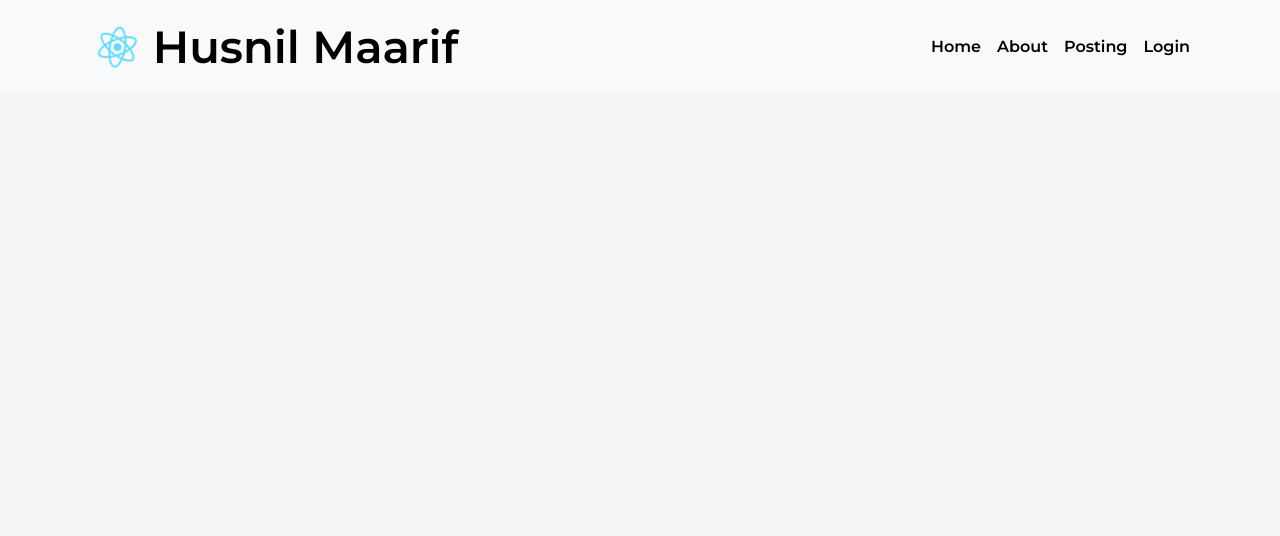
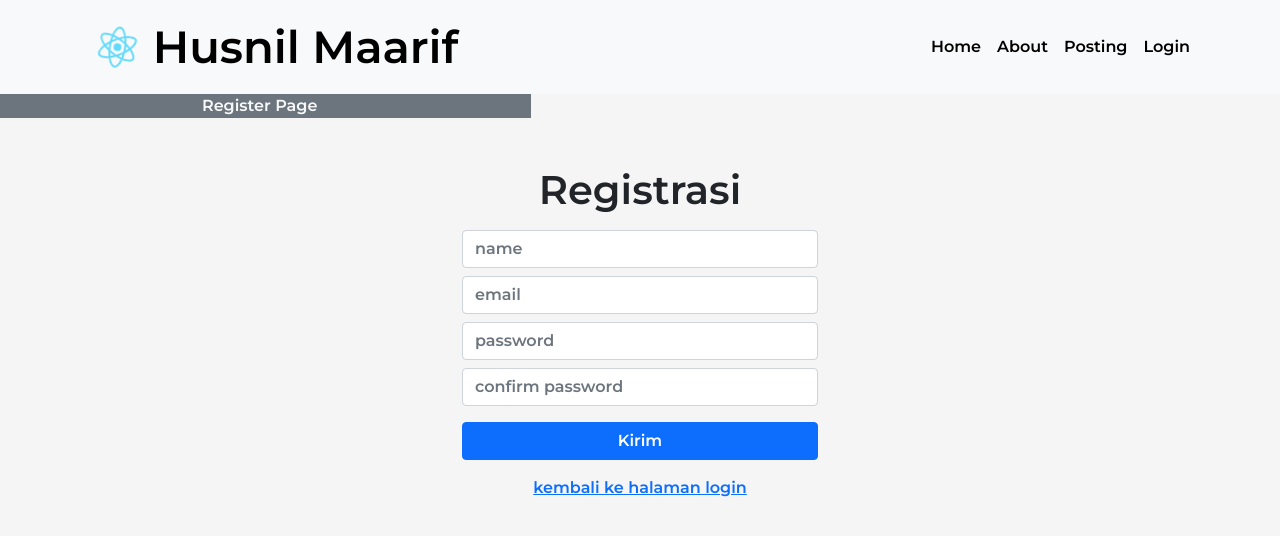
Before and after one commit to husnilmaarif/vanz-inovatif-teknologi, a React (Create React App) app: page /register in a window 1280 px wide. Shown: the top 536 px of the page. Built offline with nearby package versions, Linux system fonts and the light colour scheme.

Commit message:
login page, register page, config firebase

```diff
--- a/package.json
+++ b/package.json
@@ -8,6 +8,7 @@
     "@testing-library/user-event": "^13.5.0",
     "autoprefixer": "^10.4.5",
     "bootstrap": "^5.1.3",
+    "firebase": "^9.8.1",
     "react": "^18.1.0",
     "react-bootstrap": "^2.4.0",
     "react-dom": "^18.1.0",
--- a/src/App.js
+++ b/src/App.js
@@ -1,7 +1,7 @@
 // style & depencency
-import React from 'react'
+import React from "react";
 import "./App.css";
-import { BrowserRouter, Routes, Route } from "react-router-dom";
+import { BrowserRouter as Router, Routes, Route } from "react-router-dom";
 import "bootstrap/dist/css/bootstrap.min.css";
 
 // components
@@ -12,19 +12,21 @@ import HomePage from "./pages/HomePage";
 import AboutPage from "./pages/AboutPage";
 import PostingPage from "./pages/PostingPage";
 import LoginPage from "./pages/LoginPage";
+import RegisterPage from "./pages/RegisterPage";
 
 function App() {
   return (
     <div>
-      <BrowserRouter>
+      <Router>
         <Navigasi />
         <Routes>
           <Route path="/" exact element={<HomePage />} />
           <Route path="/about" element={<AboutPage />} />
           <Route path="/posting" element={<PostingPage />} />
           <Route path="/login" element={<LoginPage />} />
+          <Route path="/register" element={<RegisterPage />} />
         </Routes>
-      </BrowserRouter>
+      </Router>
     </div>
   );
 }
--- a/src/components/Navigasi.js
+++ b/src/components/Navigasi.js
@@ -1,5 +1,5 @@
 import React from "react";
-import logo from "../logo.svg";
+import logo from "../assets/logo.svg";
 import { Link } from "react-router-dom";
 import { Navbar, Container, Nav } from "react-bootstrap";
 
@@ -10,7 +10,9 @@ function Navigasi() {
         <Container>
           <img src={logo} className="App-logo" alt="logo" />
           <Navbar.Brand className="brand">
-            <Link to="/" className="brand">Husnil Maarif</Link>
+            <Link to="/" className="brand">
+              Husnil Maarif
+            </Link>
           </Navbar.Brand>
           <Navbar.Toggle aria-controls="basic-navbar-nav" />
           <Navbar.Collapse id="basic-navbar-nav">
--- /dev/null
+++ b/src/config/firebase/index.js
@@ -0,0 +1,21 @@
+// Import the functions you need from the SDKs you need
+import firebase from "firebase/compat/app";
+// import 'firebase/auth'
+// import 'firebase/firestore'
+
+// Your web app's Firebase configuration
+// For Firebase JS SDK v7.20.0 and later, measurementId is optional
+const firebaseConfig = {
+    apiKey: "AIzaSyAH5P3wofqca-9vEnv27mDCq2WXQVt38bw",
+    authDomain: "notes-sederhana.firebaseapp.com",
+    projectId: "notes-sederhana",
+    storageBucket: "notes-sederhana.appspot.com",
+    messagingSenderId: "328996954984",
+    appId: "1:328996954984:web:1f2edd793a611480c4ecdd",
+    measurementId: "G-RH1TZVXCEZ"
+  };
+
+  // Initialize Firebase
+  firebase.initializeApp(firebaseConfig);
+
+  export default firebase
--- a/src/index.css
+++ b/src/index.css
@@ -1,4 +1,6 @@
 @import url("https://fonts.googleapis.com/css2?family=Montserrat:wght@600&display=swap");
+
+/* *{border: solid black;} */
 
 body {
   margin: 0;
--- a/src/pages/AboutPage.js
+++ b/src/pages/AboutPage.js
@@ -74,7 +74,7 @@ function AboutPage() {
                 <li>High attention to detail</li>
                 <li>Analitycal and reasoning skills</li>
                 <li>Problem solving</li>
-                <li>Able to work collaborativel</li>
+                <li>Able to work collaboratively</li>
               </ul>
             </div>
           </div>
--- a/src/pages/LoginPage.js
+++ b/src/pages/LoginPage.js
@@ -1,13 +1,60 @@
-import React from 'react'
+import React, { useState } from "react";
+import { Link } from "react-router-dom";
 
 function LoginPage() {
+  const [email, setEmail] = useState("");
+  const [password, setPassword] = useState("");
+
+  function login() {
+    const user = {
+      email,
+      password,
+    };
+    console.log(user);
+  }
+
   return (
-    <div><div className="row">
-    <div className="col-md-5 bg-success text-light text-center">
-      Login Page
-    </div>
-  </div></div>
-  )
+    <>
+      <div className="row">
+        <div className="col-md-5 bg-success text-light text-center">
+          Login Page
+        </div>
+      </div>
+      <div className="container">
+        <div className="row justify-content-center my-5">
+          <div className="col-md-4">
+            <h1 className="text-center">Login</h1>
+
+            <form className="mt-3">
+              <input
+                type="email"
+                placeholder="email"
+                className="form-control"
+                value={email}
+                onChange={(e) => setEmail(e.target.value)}
+              />
+              <input
+                type="password"
+                placeholder="password"
+                className="form-control mt-2"
+                value={password}
+                onChange={(e) => setPassword(e.target.value)}
+              />
+              <button
+                className="btn btn-primary mt-3 mb-3 w-100 text-center"
+                onClick={login}
+              >
+                Kirim
+              </button>
+            </form>
+            <p className="mt-2 text-center">
+              belum punya akun? silahkan <Link to="/register">registrasi</Link>
+            </p>
+          </div>
+        </div>
+      </div>
+    </>
+  );
 }
 
-export default LoginPage
+export default LoginPage;
--- a/src/pages/PostingPage.js
+++ b/src/pages/PostingPage.js
@@ -1,13 +1,42 @@
-import React from 'react'
+import React from "react";
+import { Form, Button } from "react-bootstrap";
 
 function PostingPage() {
   return (
-    <div><div className="row">
-    <div className="col-md-5 bg-warning text-light text-center">
-      Posting Page
-    </div>
-  </div></div>
-  )
+    <>
+      <div className="row">
+        <div className="col-md-5 bg-danger text-light text-center">
+          Posting Page
+        </div>
+
+        <div className="container mt-4">
+          <div className="row">
+            <div className="col">
+              <Form>
+                <Form.Group
+                  className="mb-3"
+                  controlId="exampleForm.ControlInput1"
+                >
+                  <Form.Label>Judul</Form.Label>
+                  <Form.Control type="text" placeholder="Kegiatan hari ini" />
+                </Form.Group>
+                <Form.Group
+                  className="mb-3"
+                  controlId="Tuliskan apa pun yang akan anda buat"
+                >
+                  <Form.Label>Teks</Form.Label>
+                  <Form.Control as="textarea" rows={3} />
+                  <Button variant="primary" className="w-100">
+                    Post
+                  </Button>
+                </Form.Group>
+              </Form>
+            </div>
+          </div>
+        </div>
+      </div>
+    </>
+  );
 }
 
-export default PostingPage
+export default PostingPage;
--- /dev/null
+++ b/src/pages/RegisterPage.js
@@ -0,0 +1,79 @@
+import React, { useState } from "react";
+import { Link } from "react-router-dom";
+
+function RegisterPage() {
+  const [name, setName] = useState("");
+  const [email, setEmail] = useState("");
+  const [password, setPassword] = useState("");
+  const [cpassword, setCpassword] = useState("");
+
+  function register() {
+    if (cpassword !== password) {
+      alert("Passwords not matched!");
+    } else {
+      const user = {
+        name,
+        email,
+        password,
+      };
+      console.log(user);
+    }
+  }
+
+  return (
+    <>
+      <div className="row">
+        <div className="col-md-5 bg-secondary text-light text-center">
+          Register Page
+        </div>
+      </div>
+      <div className="container">
+        <div className="row justify-content-center my-5">
+          <div className="col-md-4">
+            <h1 className="text-center">Registrasi</h1>
+            <form className="mt-3 text-center">
+              <input
+                type="text"
+                placeholder="name"
+                className="form-control mt-2"
+                value={name}
+                onChange={(e) => setName(e.target.value)}
+              />
+              <input
+                type="email"
+                placeholder="email"
+                className="form-control mt-2"
+                value={email}
+                onChange={(e) => setEmail(e.target.value)}
+              />
+              <input
+                type="password"
+                placeholder="password"
+                className="form-control mt-2"
+                value={password}
+                onChange={(e) => setPassword(e.target.value)}
+              />
+              <input
+                type="password"
+                placeholder="confirm password"
+                className="form-control mt-2"
+                value={cpassword}
+                onChange={(e) => setCpassword(e.target.value)}
+              />
+              <button
+                className="btn btn-primary mt-3 mb-3 w-100"
+                onClick={register}
+              >
+                Kirim
+              </button>
+              <br />
+              <Link to="/login">kembali ke halaman login</Link>
+            </form>
+          </div>
+        </div>
+      </div>
+    </>
+  );
+}
+
+export default RegisterPage;
```
Also changed, not shown: src/index.js (+8 -6 lines), src/assets/logo.svg (renamed from src/logo.svg), 1 other file (tests, documents, lock files or other folders).
